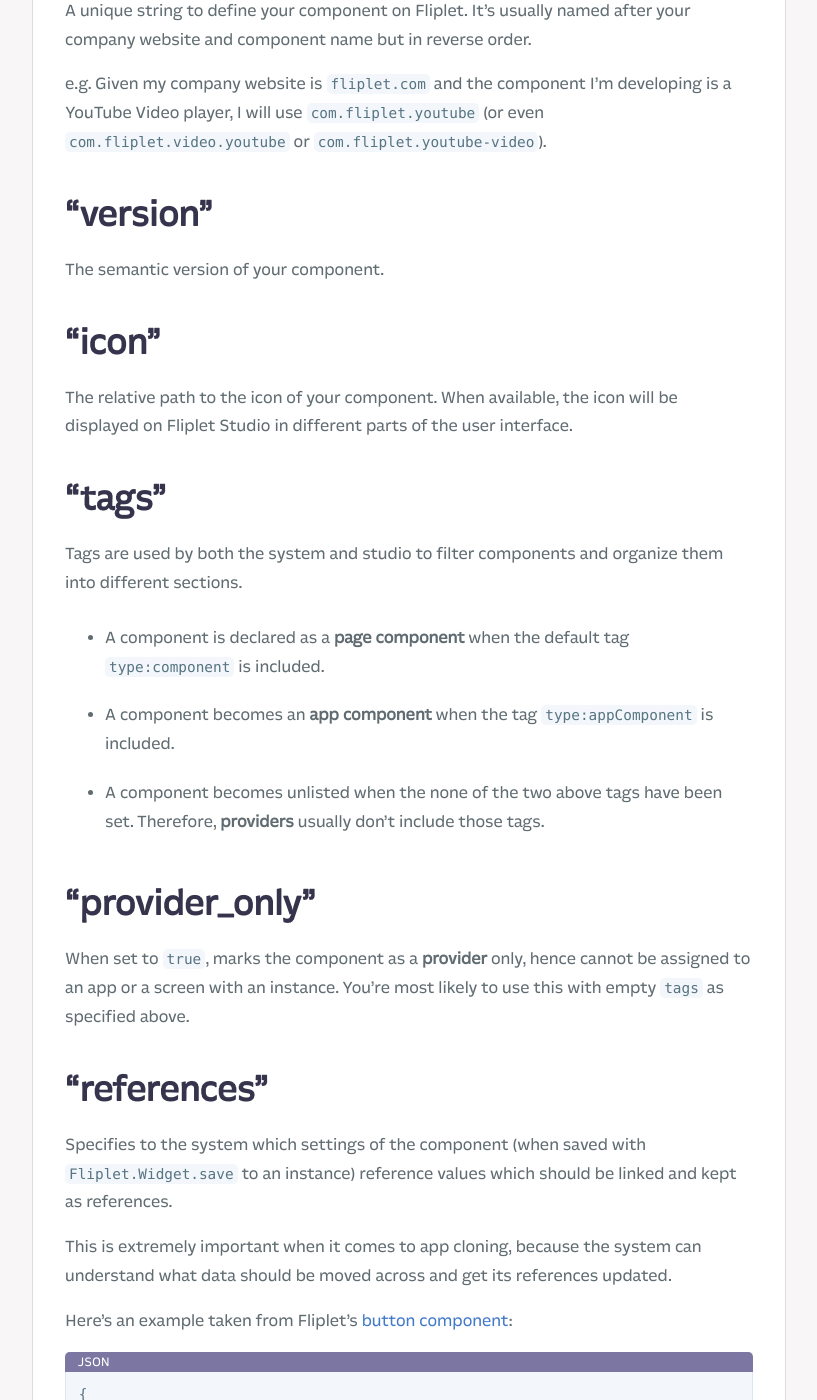
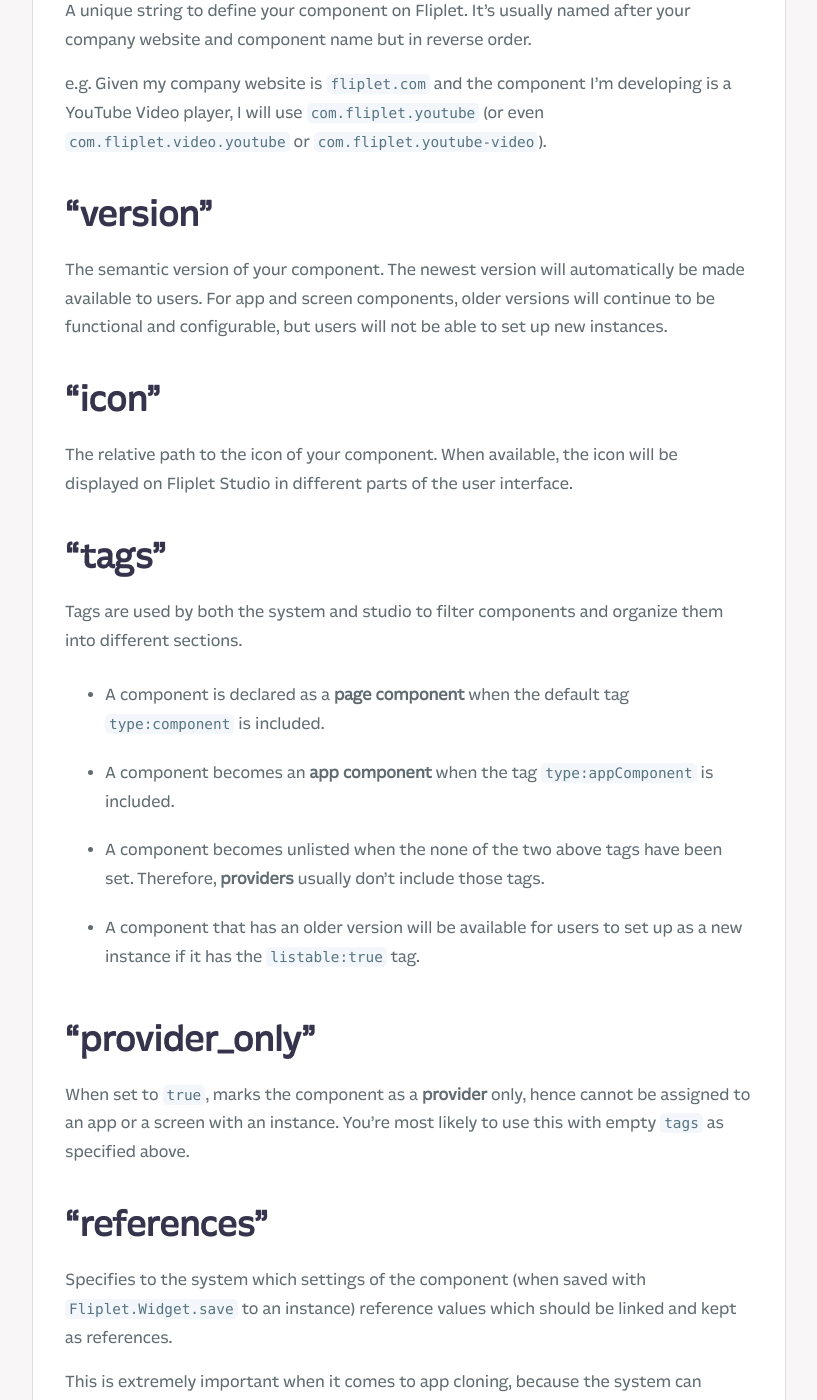
Before and after one commit to Fliplet/fliplet-cli, a Jekyll site: the page built from docs/components/Definition.md, in a window 1280 px wide and 1400 px high, scrolled down 1436 px. Shown: the whole window, without its empty margins (254-1071 px from the left). Built offline with Jekyll 4.4.1, drawn with Linux system fonts in a browser that asks for light colours; nearby versions of some CDN libraries; our own code applies the rules of GitHub Pages for plain Markdown files; library files that are not in the unit come from our copies; comment, search, counter and statistics services are not loaded; a style sheet for code colours, icons or effects is not loaded.

Commit message:
Documentation for widget versions and listing legacy versions

```diff
--- a/docs/components/Definition.md
+++ b/docs/components/Definition.md
@@ -55,7 +55,7 @@
 
 ## "version"
 
-The semantic version of your component.
+The semantic version of your component. The newest version will automatically be made available to users. For app and screen components, older versions will continue to be functional and configurable, but users will not be able to set up new instances.
 
 ## "icon"
 
@@ -68,6 +68,7 @@
 - A component is declared as a **page component** when the default tag `type:component` is included.
 - A component becomes an **app component** when the tag `type:appComponent` is included.
 - A component becomes unlisted when the none of the two above tags have been set. Therefore, **providers** usually don't include those tags.
+- A component that has an older version will be available for users to set up as a new instance if it has the `listable:true` tag.
 
 ## "provider_only"
 
```
